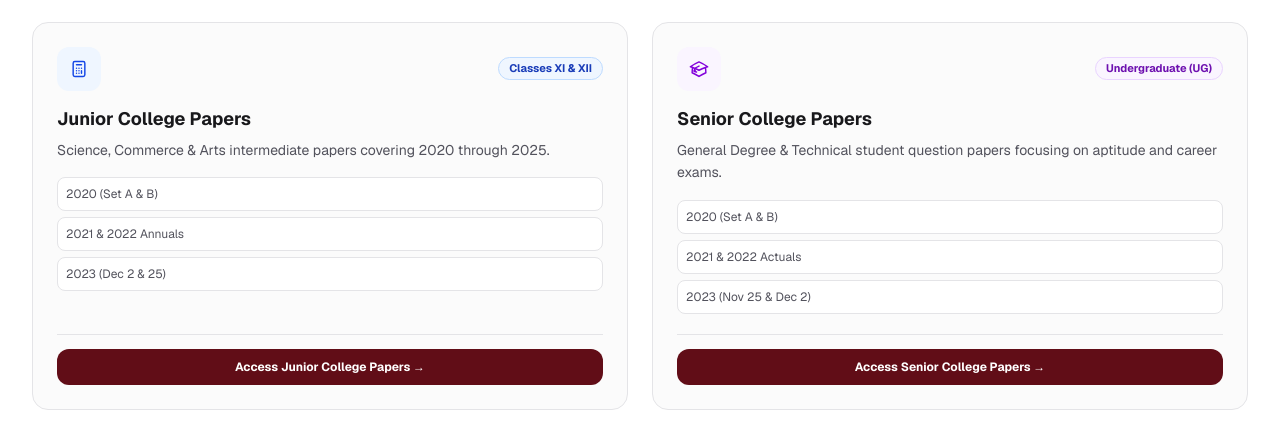
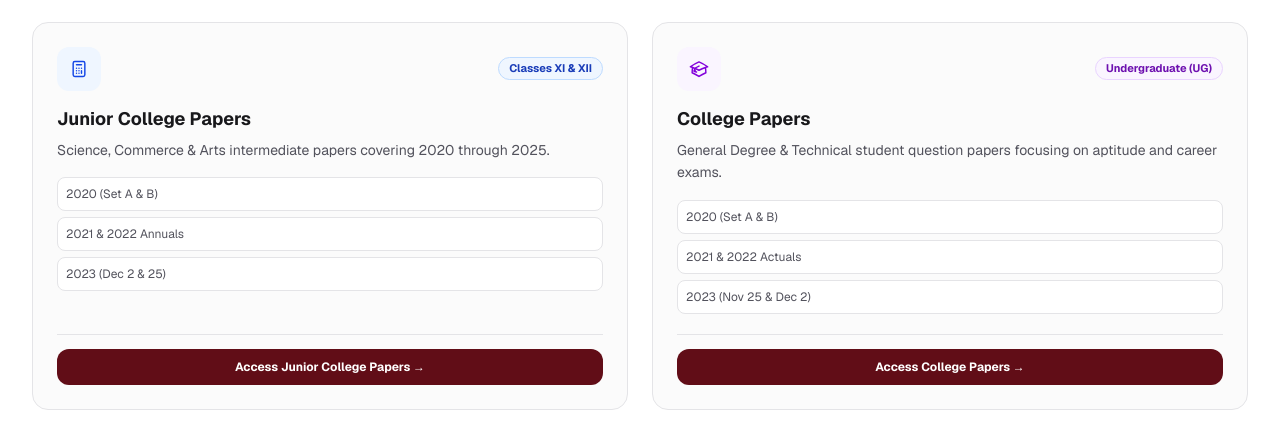
Before and after one commit to ansariafzal-ka/AMP-World-NTS-Web-Application-, a Next.js app: page /Mock_Papers in a window 1280 px wide. Shown: the part 1271-1706 px from the top of the page. Built offline with nearby package versions, Linux system fonts and the light colour scheme.

Commit message:
Update card title and button to College Papers

```diff
--- a/src/components/mock-papers/MockPapersContent.tsx
+++ b/src/components/mock-papers/MockPapersContent.tsx
@@ -625,7 +625,7 @@ export default function MockPapersContent() {
                   </span>
                 </div>
                 <h3 className="mt-3.5 text-lg font-bold text-zinc-900 group-hover:text-[#610D17] transition-colors">
-                  Senior College Papers
+                  College Papers
                 </h3>
                 <p className="mt-1.5 text-xs sm:text-sm text-zinc-600 leading-relaxed">
                   General Degree & Technical student question papers focusing on aptitude and career exams.
@@ -651,7 +651,7 @@ export default function MockPapersContent() {
                   rel="noopener noreferrer"
                   className="w-full inline-flex items-center justify-center gap-1.5 rounded-xl bg-[#610D17] text-white py-2.5 text-xs font-bold hover:bg-[#4a0a12] transition-colors"
                 >
-                  Access Senior College Papers →
+                  Access College Papers →
                 </a>
               </div>
             </div>
```
